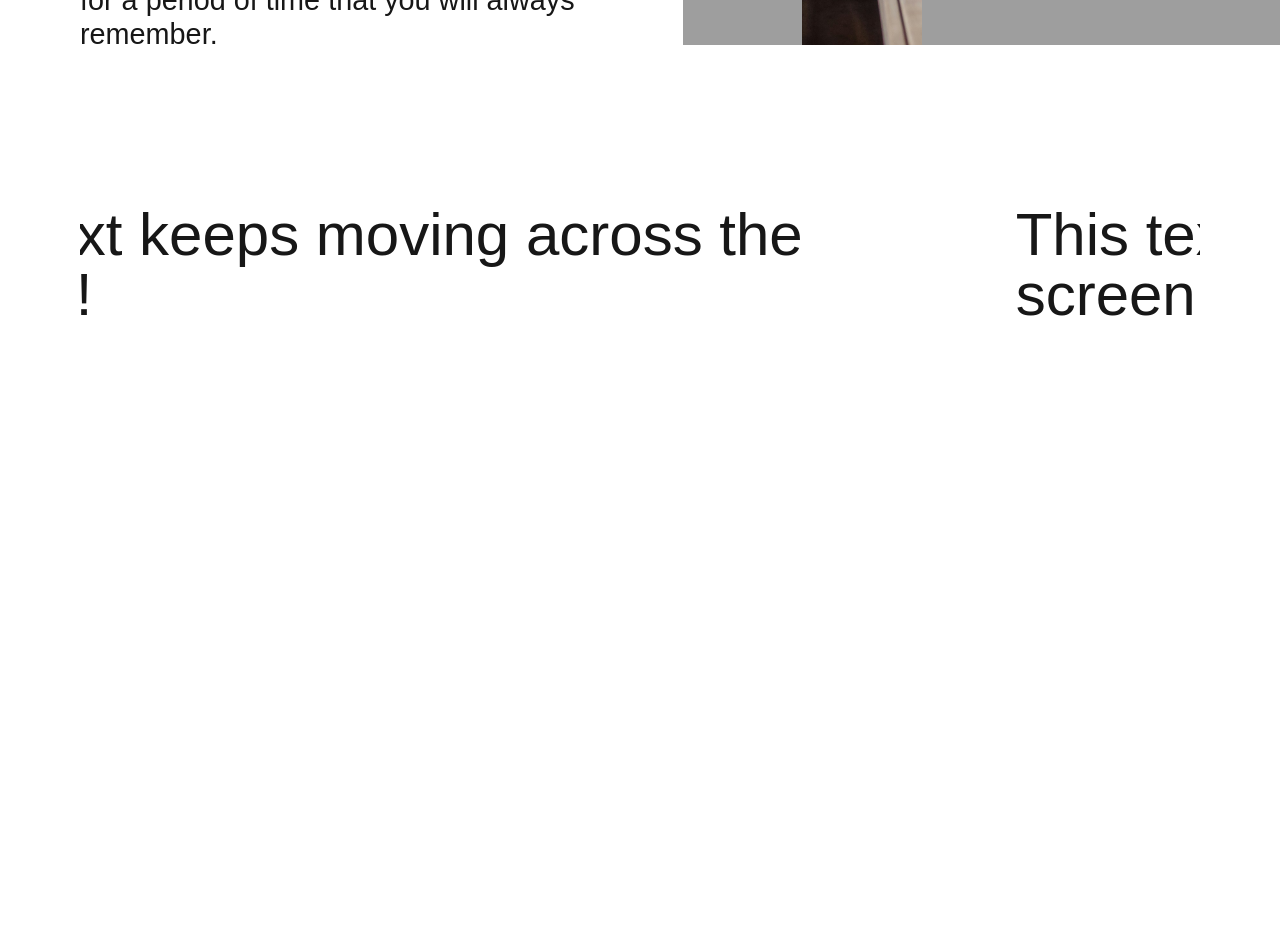
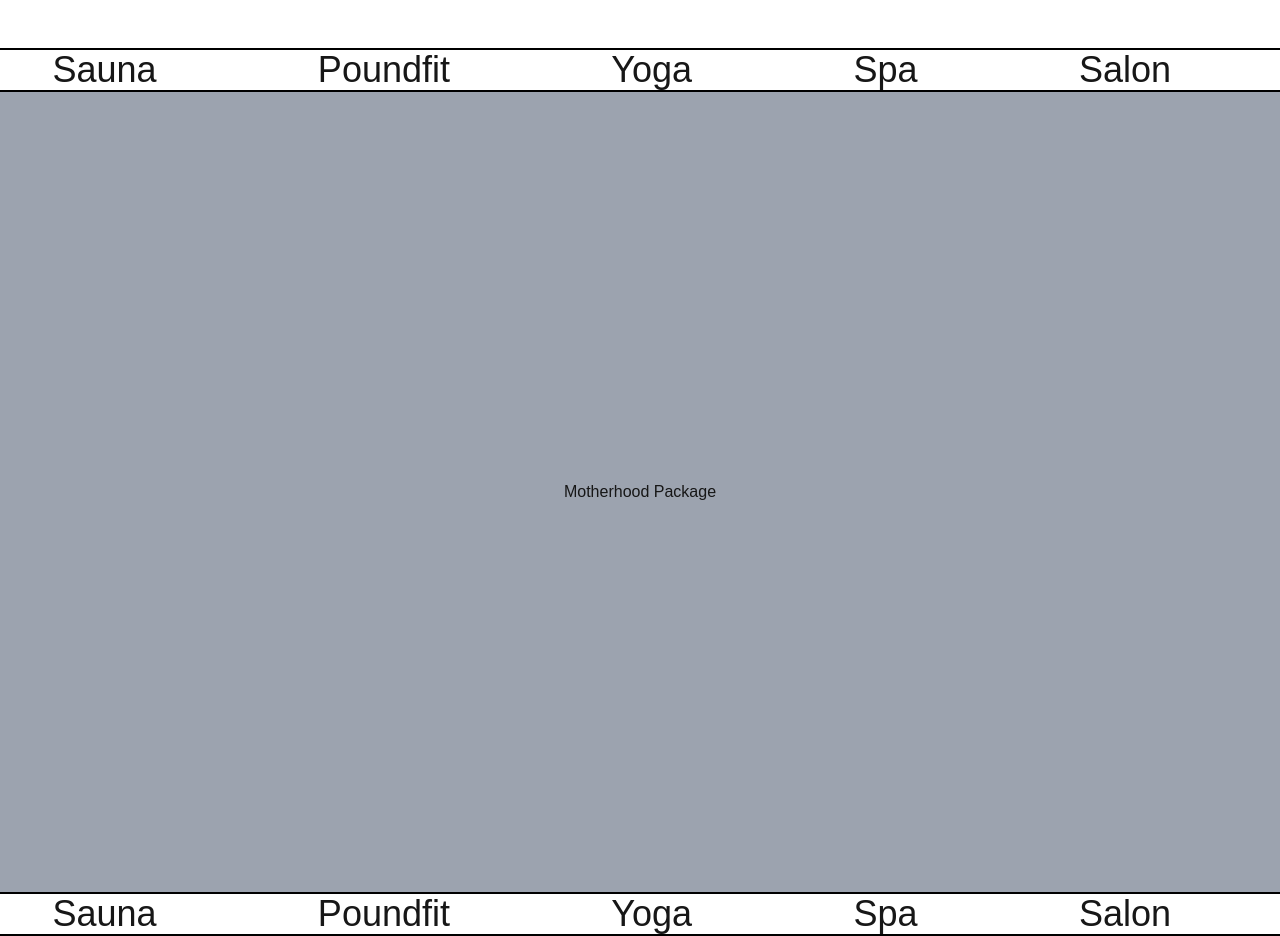
Before and after one commit to hlmyrsyd/nadyaspa-app, a Next.js app: page / in a window 1280 px wide. Shown: the part 1600-2536 px from the top of the page. Before the commit the page ends 2005 px from the top, so only its background shows below. Built offline with nearby package versions, Linux system fonts and the light colour scheme; grey boxes are pictures that could not be loaded.

Commit message:
fix: scroll to snap to each component

```diff
--- a/app/components/HeadingScroll.tsx
+++ b/app/components/HeadingScroll.tsx
@@ -6,7 +6,7 @@ export const HeadingScroll = () => {
 
     const { scrollYProgress } = useScroll({
         target: containerRef,
-        offset: ["start end", "0.4 start"],
+        offset: ["start end", "0.3 start"],
     });
 
     const translateY1 = useTransform(scrollYProgress, [0, 0.5], [-150, 0]);
--- /dev/null
+++ b/app/components/InfiniteText.tsx
@@ -0,0 +1,27 @@
+import { motion } from "framer-motion";
+
+interface InfiniteTextProp {
+    Component: React.FC;
+}
+
+export default function InfiniteText({ Component }: InfiniteTextProp) {
+    const motionProperties = {
+        style: { display: 'flex', minWidth: '100%' },
+        animate: { x: ['0%', '-100%'] },
+        transition: {
+            repeat: Infinity,
+            duration: 15,
+            ease: 'linear',
+        },
+    };
+
+    return (
+        <div className="flex overflow-hidden md:text-4xl text-md border-y-2 border-black">
+            {[0, 1].map((_, index) => (
+                <motion.div key={index} {...motionProperties}>
+                    <Component />
+                </motion.div>
+            ))}
+        </div>
+    );
+}
--- a/app/components/Menu.tsx
+++ b/app/components/Menu.tsx
@@ -1,34 +1,43 @@
-import { motion } from "framer-motion";
+import InfiniteText from "./InfiniteText";
+
+const Text = () => (
+    <div className="flex w-full justify-around">
+        <p>Spa</p>
+        <p>Salon</p>
+        <p>Sauna</p>
+        <p>Poundfit</p>
+        <p>Yoga</p>
+    </div>
+);
 
 export default function Menu() {
+
     return (
-        <div className="flex h-full w-full p-4 lg:p-20 flex-col">
+        <div className="flex h-full w-full flex-col">
+            <InfiniteText Component={Text} />
             <div
-                className="flex overflow-hidden text-6xl"
+                className="flex flex-col h-screen overflow-y-scroll snap-y snap-mandatory" data-lenis-prevent
             >
-                <motion.div
-                style={{ display: 'flex', minWidth: '100%' }}
-                animate={{ x: ['0%', '-100%'] }}
-                transition={{
-                    repeat: Infinity,
-                    duration: 5,
-                    ease: 'linear',
-                }}
-                >
-                This text keeps moving across the screen!
-                </motion.div>
-                <motion.div
-                style={{ display: 'flex', minWidth: '100%' }}
-                animate={{ x: ['0%', '-100%'] }}
-                transition={{
-                    repeat: Infinity,
-                    duration: 5,
-                    ease: 'linear',
-                }}
-                >
-                This text keeps moving across the screen!
-                </motion.div>
+                <div className="bg-gray-400">
+                    <div className="flex h-screen w-full justify-center items-center">
+                        <h1>
+                            Motherhood Package
+                        </h1>
+
+                    </div>
+                </div>
+                <div className="bg-gray-700">
+                    <div className="flex h-screen w-full justify-center items-center">
+                        Test Menu 2
+                    </div>
+                </div>
+                <div className="bg-gray-900">
+                    <div className="flex h-screen w-full justify-center items-center">
+                        Test Menu 3
+                    </div>
+                </div>
             </div>
+            <InfiniteText Component={Text} />
         </div>
     );
 };
--- a/app/components/TextScroll.tsx
+++ b/app/components/TextScroll.tsx
@@ -9,7 +9,7 @@ export default function TextScroll({ paragraph }: TextScrollProps) {
     const container = useRef<HTMLParagraphElement>(null);
     const { scrollYProgress } = useScroll({
         target: container,
-        offset: ["start 0.9", "end 0.8"],
+        offset: ["start 0.9", "end 0.85"],
     });
 
     const words = paragraph.split(" ");
--- a/app/globals.css
+++ b/app/globals.css
@@ -20,3 +20,7 @@ body {
     text-wrap: balance;
   }
 }
+
+::-webkit-scrollbar {
+  display: none;
+}
--- a/app/page.tsx
+++ b/app/page.tsx
@@ -1,30 +1,68 @@
 'use client'
 
 import Lenis from "lenis";
-import { useEffect } from "react";
+import { useEffect, useRef } from "react";
 import { Navigation, Hero, Description, Menu } from "./components";
 
 export default function Home() {
+  const heroRef = useRef<HTMLDivElement>(null);
+  const descriptionRef = useRef<HTMLDivElement>(null);
+  const menuRef = useRef<HTMLDivElement>(null);
 
-  useEffect( () => {
-    const lenis = new Lenis()
+  useEffect(() => {
+      const lenis = new Lenis({
+          smoothWheel: true,
+          wrapper: document.body,
+      });
 
-    function raf(time: number) {
-      lenis.raf(time)
-      requestAnimationFrame(raf)
-    }
+      const raf = (time: number) => {
+          lenis.raf(time);
+          requestAnimationFrame(raf);
+      };
 
-    requestAnimationFrame(raf)
-  }, [])
+      requestAnimationFrame(raf);
+
+      // Add an observer for snapping to Menu
+      const observer = new IntersectionObserver(
+        (entries) => {
+            entries.forEach((entry) => {
+                if (entry.isIntersecting) {
+                    // Cast entry.target to HTMLElement
+                    const targetElement = entry.target as HTMLElement;
+                    lenis.scrollTo(targetElement, {
+                        duration: 1, // Smooth snap duration
+                        easing: (t) => 1 - Math.pow(1 - t, 3), // Ease-out cubic
+                    });
+                }
+            });
+        },
+        {
+            threshold: 0.5, // Trigger when 50% of the section is visible
+        }
+    );
+
+      if (heroRef.current) observer.observe(heroRef.current);
+      if (descriptionRef.current) observer.observe(descriptionRef.current);
+      if (menuRef.current) observer.observe(menuRef.current);
+
+      return () => {
+          lenis.destroy();
+          observer.disconnect();
+      };
+  }, []);
 
   return (
     <div className="flex flex-col w-full">
-      {/* Page In */}
-
-      <Navigation />
-      <Hero />
-      <Description />
-      <Menu />
+      {/* <Navigation /> */}
+      <div ref={heroRef}>
+        <Hero />
+      </div>
+      <div className="flex w-full h-full bg-white" ref={descriptionRef}>
+        <Description />
+      </div>
+      <div ref={menuRef}>
+        <Menu />
+      </div>
     </div>
   );
 }
```
